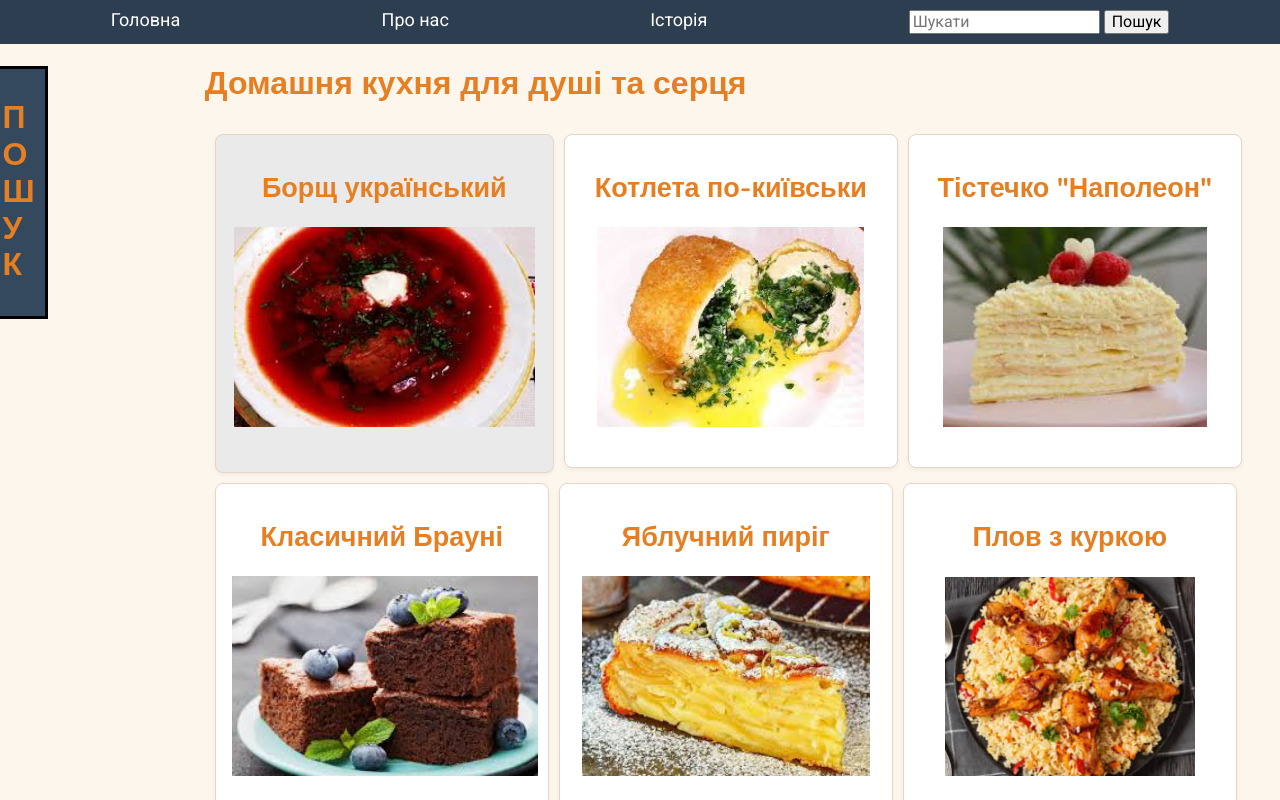
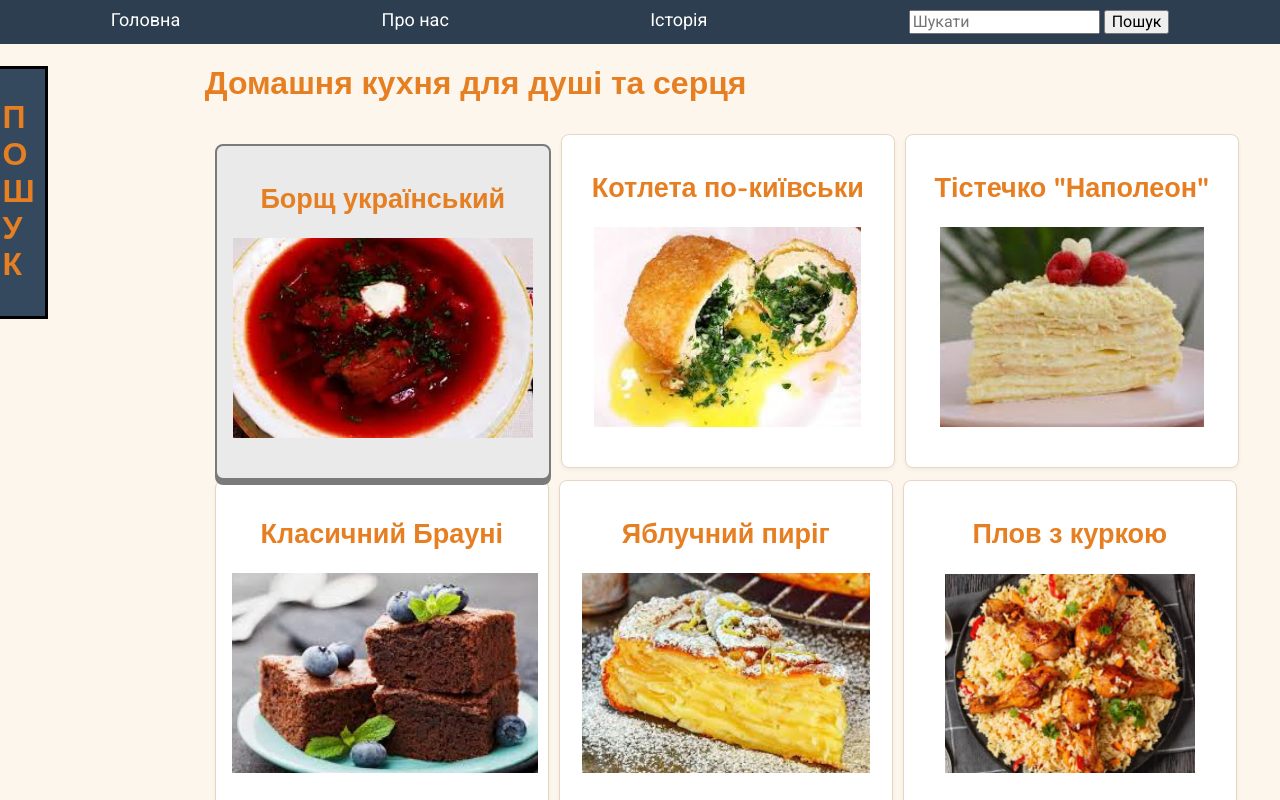
Before and after one commit to Reincors/Recipe, a plain HTML site: page index.html in a window 1280 px wide. In both pictures the pointer is over the element "Борщ український". Shown: the top 800 px of the page. Drawn offline with nearby package versions, Linux system fonts and the light colour scheme.

Commit message:
Update style.css

```diff
--- a/style.css
+++ b/style.css
@@ -54,16 +54,16 @@ a:hover {
     display: none;
 }
 
+.table:hover li{
+    display: block;
+}
+
 .table h1 {
     float: right;
 }
 
 .table:hover {
     left: 0;
-}
-
-.table:hover li{
-    display: block;
 }
 
 .table:hover h1 {
@@ -95,6 +95,7 @@ a:hover {
     margin: 10px 0 0 10px;
     text-align: center;
     z-index: 0;
+    position: relative;
 }
 
 .strava1:hover,
@@ -103,9 +104,11 @@ a:hover {
 .strava4:hover,
 .strava5:hover {
     background-color: #EAEAEA;
-    width: 305px;
-    height: 305px;
+    border: 2px solid #7A7A7A ;
+    transition: 0.2s;
+    top: 10px;
     z-index: 1;
+    box-shadow: 0 5px 0 0 #7A7A7A ;
 }
 
 .stravi {
```
